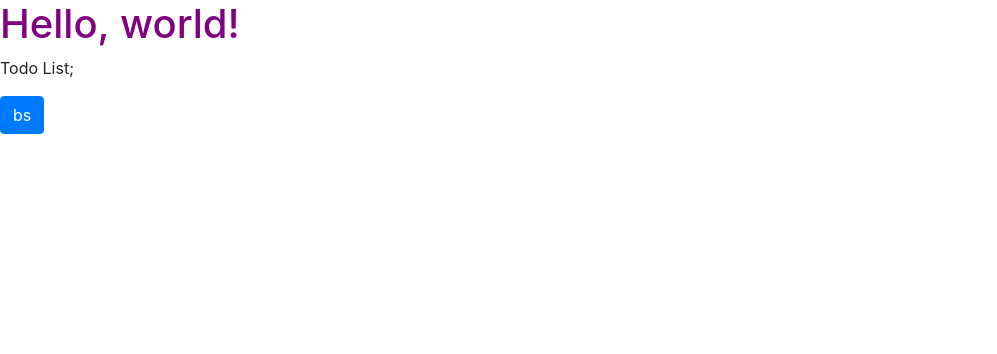
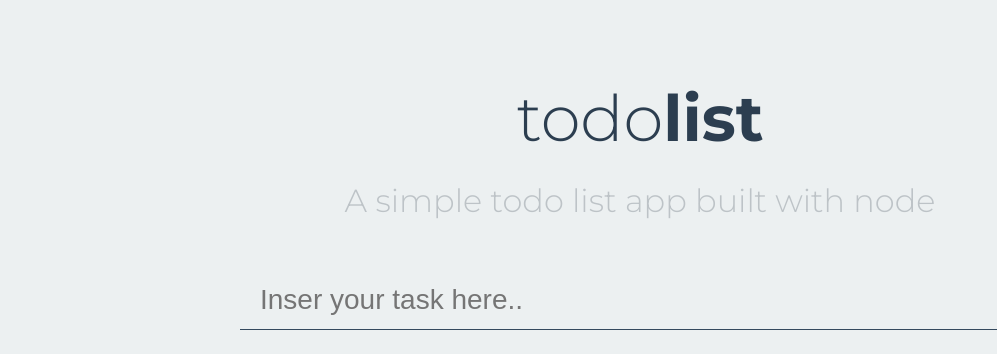
Before and after one commit to ahephner/todoList, a website: page todos_api/views/index.html in a window 1280 px wide. Shown: the whole page, without its empty margins (0-997 px from the left). Drawn offline with nearby package versions, Linux system fonts and the light colour scheme; files that its build step writes are made by us from their sources; files whose address does not match are found by name.

Commit message:
added starter html, css activeted jquery

```diff
--- a/todos_api/public/app.css
+++ b/todos_api/public/app.css
@@ -1,3 +1,82 @@
-h1{
-    color: purple;
+@import url('https://fonts.googleapis.com/css?family=Montserrat:300,400,700');
+
+body{
+    font-family: 'Montserrat', sans-serif;
+    background: #ecf0f1;
 }
+
+header{
+    text-align: center;
+}
+
+header h1{
+    font-size: 64px;
+    font-weight: 300;
+    margin: 80px 0 25px;
+    color: #2c3e50;
+}
+
+header h1 span{
+    font-weight: 700;
+}
+
+header h2 {
+    color: #bdc3c7;
+    font-weight: 300;
+}
+
+.form{
+    width: 800px;
+    margin: 50px auto 20px;
+}
+
+#todoInput{
+    width: 100%;
+    height: 60px;
+    background: none;
+    border: none;
+    border-bottom: 1px solid #34495e;
+    outline: none;
+    font: 300 28px 'Ubuntu', sans-serif;
+    padding: 20px;
+    color: #34495e;
+}
+
+.list{
+    width: 800px;
+    margin: 0 auto;
+}
+
+.task {
+    width: 100%;
+    height: 60px;
+    line-height: 60px;
+    font-size: 20px;
+    padding: 0 20px;
+    color: #34495e;
+    transition: all .3s ease;
+}
+
+.task:hover {
+    background: rgba(0,0,0,.02);
+    cursor: pointer;
+}
+
+.task:hover span{
+    opacity: 1;
+}
+
+.done{
+    text-decoration: line-through;
+}
+
+li span{
+    float: right;
+    color: #c0392b;
+    transition: all 0.3s;
+    opacity: 0;
+}
+
+li:hover span{
+    color: #e74c3c;
+}
--- a/todos_api/views/index.html
+++ b/todos_api/views/index.html
@@ -12,9 +12,17 @@
     <link rel="stylesheet" href="app.css">
   </head>
   <body>
-    <h1>Hello, world!</h1>
-    <p>Todo List;</p>
-    <button class='btn btn-primary'>bs</button>
+    <header>
+        <h1>todo<span>list</span></h1>
+        <h2>A simple todo list app built with node</h2>
+    </header>
+        <section class='form'>
+            <input type="text" id="todoInput" placeholder="Inser your task here..">
+        </section>
+
+        <ul class="list">
+        </ul>
+
 
     <!-- Optional JavaScript -->
     <!-- jQuery first, then Popper.js, then Bootstrap JS -->
```
